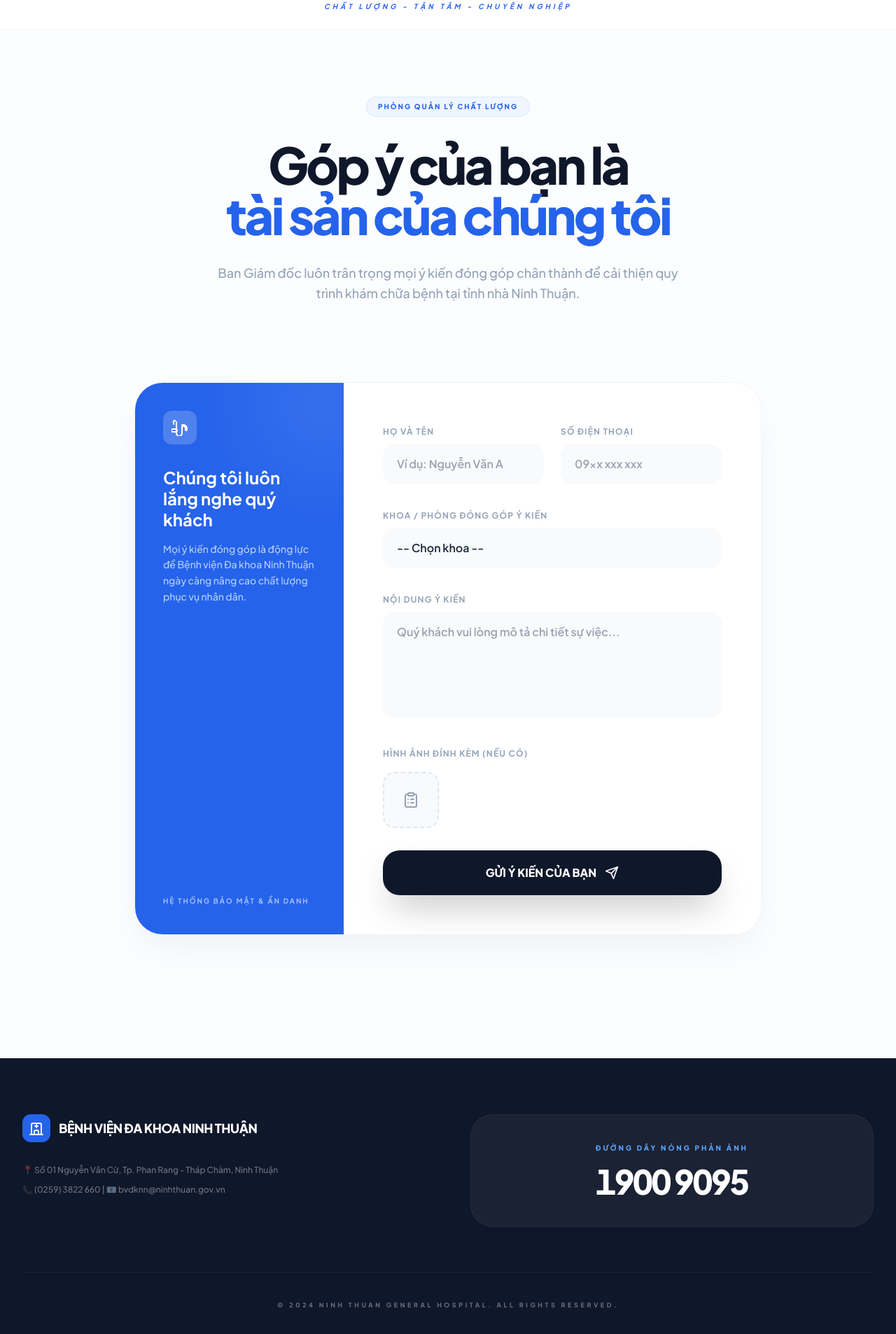
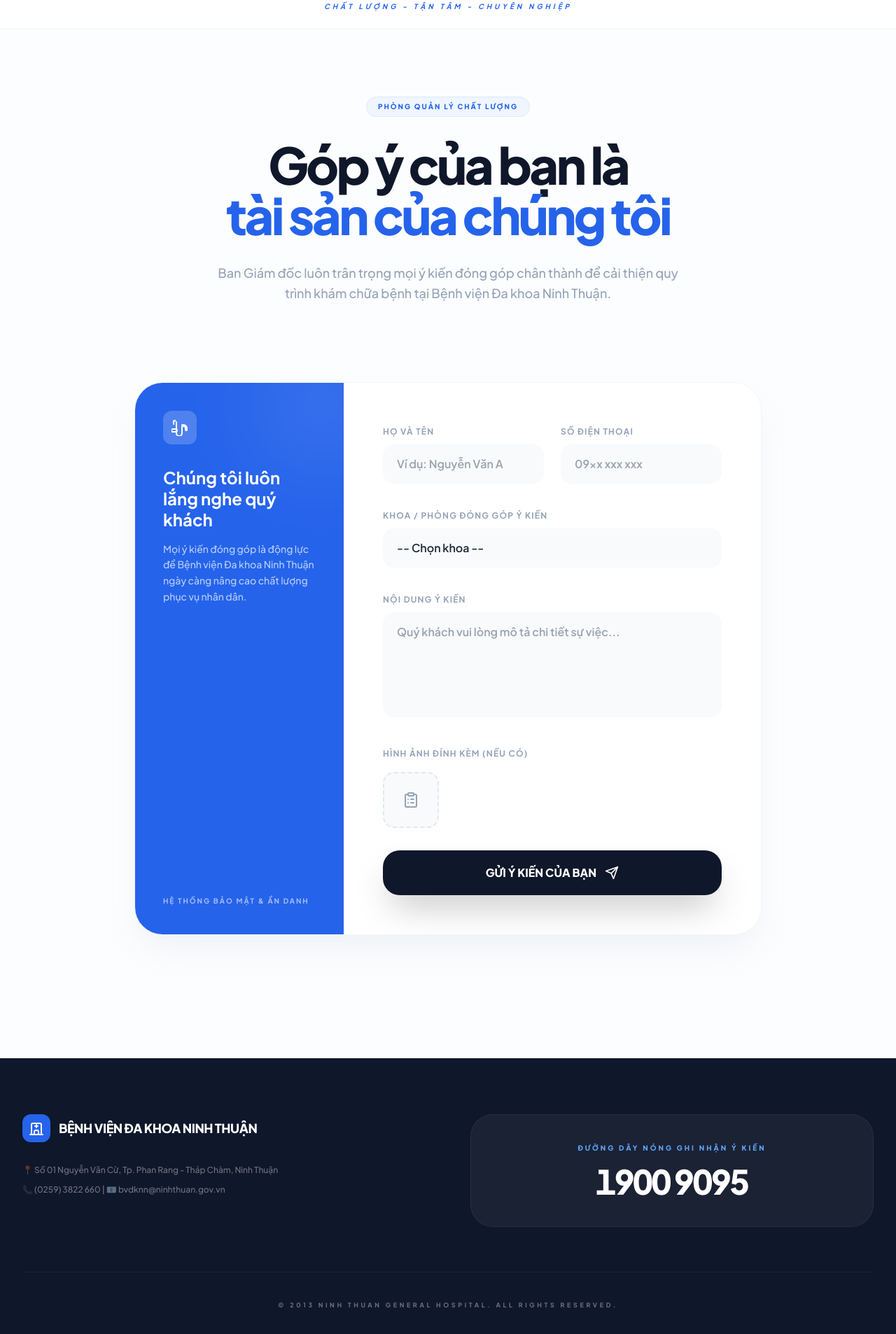
Before and after one commit to Khoitran2711/test-form-1, a React (Vite) app: page / in a window 1280 px wide. Shown: the part 166-2072 px from the top of the page at 70% size. Built offline with nearby package versions, Linux system fonts and the light colour scheme.

Commit message:
Update App.tsx

```diff
--- a/App.tsx
+++ b/App.tsx
@@ -60,7 +60,7 @@ const App: React.FC = () => {
           <span className="hidden md:inline">Hotline 24/7: 1900 9095</span>
         </div>
         <button onClick={() => setIsAdminMode(true)} className="hover:text-white transition-colors flex items-center gap-2">
-          <Icons.User /> Cổng Cán Bộ
+          <Icons.User /> Trang Quản Trị
         </button>
       </div>
 
@@ -87,7 +87,7 @@ const App: React.FC = () => {
             Góp ý của bạn là <br/><span className="text-blue-600">tài sản của chúng tôi</span>
           </h2>
           <p className="text-lg text-slate-400 font-medium leading-relaxed max-w-2xl mx-auto">
-            Ban Giám đốc luôn trân trọng mọi ý kiến đóng góp chân thành để cải thiện quy trình khám chữa bệnh tại tỉnh nhà Ninh Thuận.
+            Ban Giám đốc luôn trân trọng mọi ý kiến đóng góp chân thành để cải thiện quy trình khám chữa bệnh tại Bệnh viện Đa khoa Ninh Thuận.
           </p>
         </section>
 
@@ -109,12 +109,12 @@ const App: React.FC = () => {
             </div>
           </div>
           <div className="bg-white/5 p-10 rounded-[32px] border border-white/5 text-center flex flex-col justify-center">
-            <h4 className="text-[10px] font-black text-blue-400 uppercase tracking-[0.3em] mb-4">Đường dây nóng phản ánh</h4>
+            <h4 className="text-[10px] font-black text-blue-400 uppercase tracking-[0.3em] mb-4">Đường dây nóng ghi nhận ý kiến</h4>
             <p className="text-5xl font-black text-white tracking-tighter tabular-nums leading-none">1900 9095</p>
           </div>
         </div>
         <div className="max-w-7xl mx-auto pt-10 text-[9px] font-bold uppercase tracking-[0.4em] text-center">
-          © 2024 Ninh Thuan General Hospital. All rights reserved.
+          © 2013 Ninh Thuan General Hospital. All rights reserved.
         </div>
       </footer>
     </div>
```
